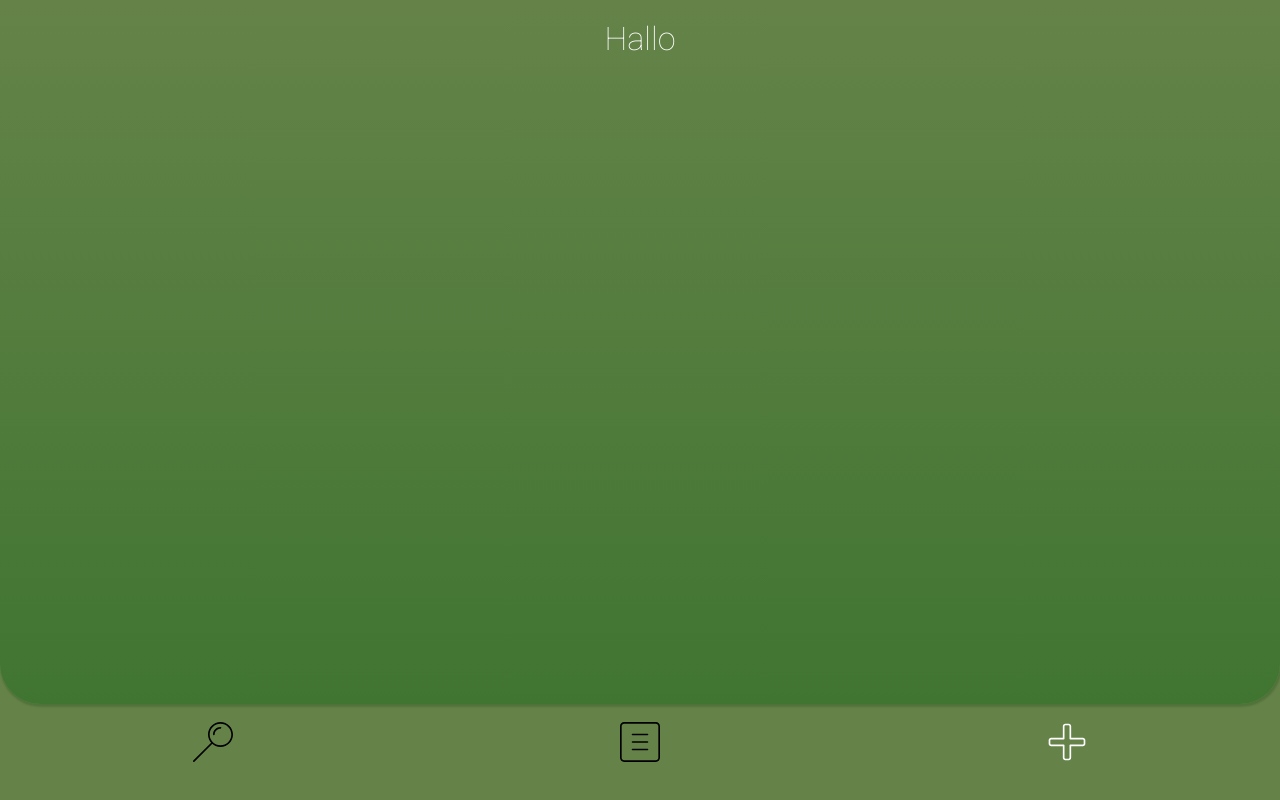
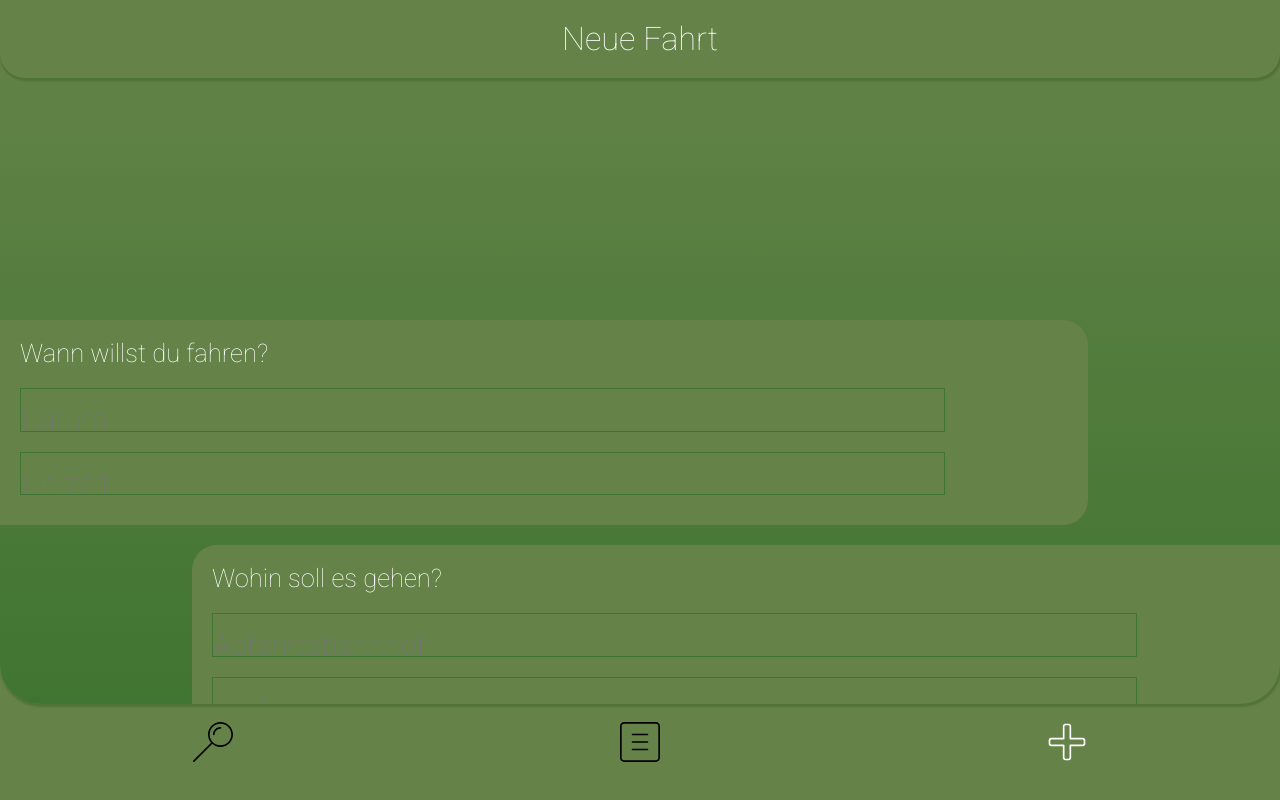
Before and after one commit to ivergentz/capstone-project, a React (Create React App) app: page /create in a window 1280 px wide. Built offline with nearby package versions, Linux system fonts and the light colour scheme.

Commit message:
Forms and inputs included

```diff
--- a/src/createPage/CreatePage.js
+++ b/src/createPage/CreatePage.js
@@ -2,13 +2,101 @@ import React from 'react'
 import styled from 'styled-components/macro'
 
 export default function Create() {
-  return <Hello>Hallo</Hello>
+  return (
+    <>
+      <Header>Neue Fahrt</Header>
+      <InputSection>
+        <InputTime>
+          <h2>Wann willst du fahren?</h2>
+          <InputRideDetails placeholder="Datum"></InputRideDetails>
+          <InputRideDetails placeholder="Uhrzeit"></InputRideDetails>
+        </InputTime>
+        <InputDirection>
+          <h2>Wohin soll es gehen?</h2>
+          <InputRideDetails placeholder="Abfahrtsbahnhof"></InputRideDetails>
+          <InputRideDetails placeholder="nach"></InputRideDetails>
+        </InputDirection>
+        <InputMoreDetails>
+          <h2>Mache ein Angebot:</h2>
+          <InputRideDetails placeholder="weitere Details zur Fahrt"></InputRideDetails>
+        </InputMoreDetails>
+        <SubmitButton>Submit</SubmitButton>
+        <CancelButton>back</CancelButton>
+      </InputSection>
+    </>
+  )
 }
 
-const Hello = styled.p`
-  color: white;
+const Header = styled.h1`
+  display: flex;
+  color: var(--button-nav);
+  font-weight: 100;
+  align-content: center;
+  justify-content: center;
+  padding: 20px;
+  background: var(--back-light);
+  border-radius: 0 0 25px 25px;
+  box-shadow: 1px 2px 2px 1px rgba(0, 51, 0, 0.2);
+  position: fixed;
+  width: 100%;
+`
+const InputSection = styled.section`
+  margin-top: 25%;
+
+  input {
+    background: none;
+    border: 0.2px solid var(--back-dark);
+  }
+
+  h2 {
+    color: var(--button-nav);
+    width: 85%;
+    padding-top: 0.7em;
+    font-size: 0.7em;
+    margin-left: 20px;
+  }
+`
+
+const InputRideDetails = styled.input`
+  height: 1.5em;
+  color: black;
   padding-top: 20px;
   display: grid;
-  justify-items: center;
-  align-items: center;
+  font-size: 0.8em;
+  margin: 20px;
+  margin-bottom: 20px;
+  width: 85%;
 `
+
+const InputTime = styled.form`
+  background: var(--back-light);
+  margin-bottom: 20px;
+  width: 85%;
+  border-radius: 0 25px 25px 0;
+  padding-bottom: 10px;
+`
+const InputDirection = styled.form`
+  background: var(--back-light);
+  padding-bottom: 10px;
+  border-radius: 25px 0 0 25px;
+  width: 85%;
+  margin: 0px 0 0 15vw;
+  margin-bottom: 20px;
+`
+
+const InputMoreDetails = styled.form`
+  background: var(--back-light);
+  margin-bottom: 20px;
+  width: 85%;
+  border-radius: 0 25px 25px 0;
+  padding-bottom: 10px;
+`
+
+const SubmitButton = styled.button`
+  border: none;
+  border-radius: 25px;
+`
+const CancelButton = styled.button`
+  background: red;
+  margin-bottom: 10vh;
+`
```
Also changed, not shown: 1 other file (tests, documents, lock files or other folders).
